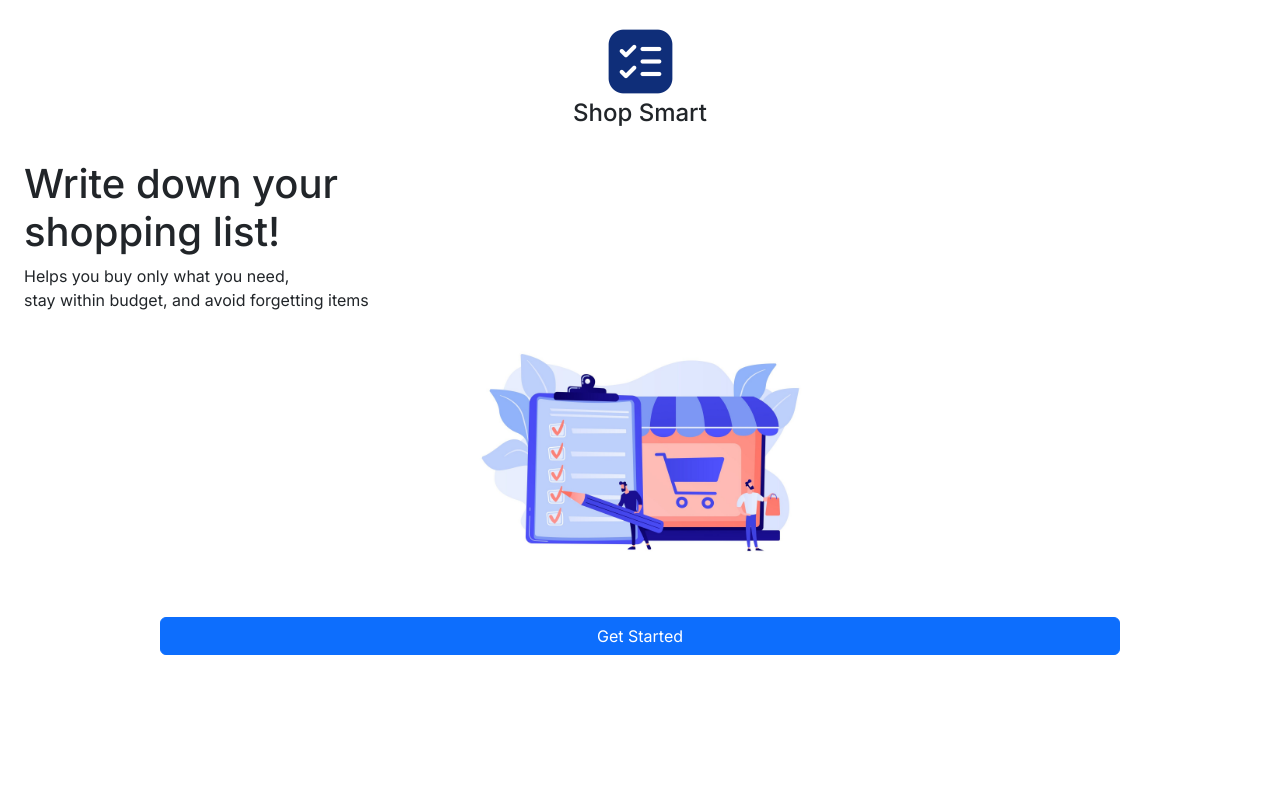
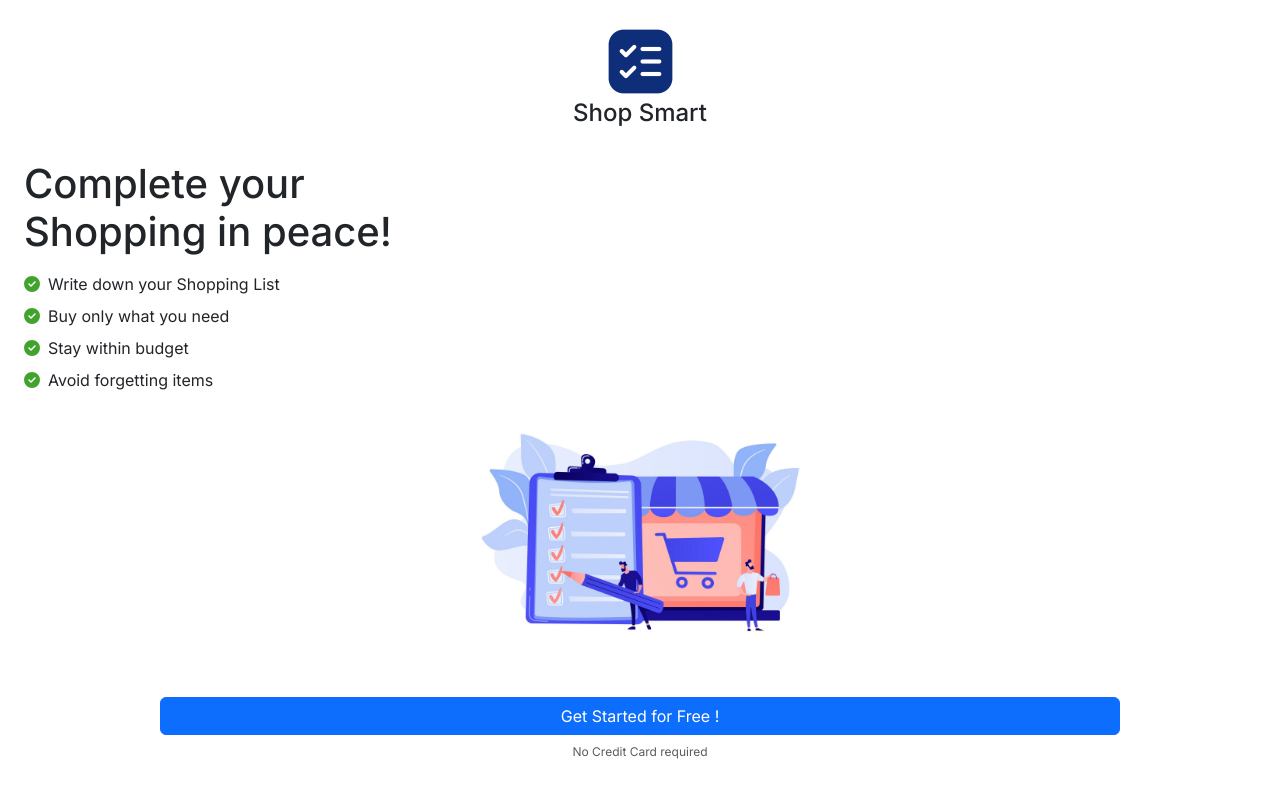
Before and after one commit to prajeesh-mp/shop-smart, a React (Create React App) app: page / in a window 1280 px wide. Shown: the top 796 px of the page. Built offline with nearby package versions, Linux system fonts and the light colour scheme.

Commit message:
Update: Get Started Content

```diff
--- a/src/pages/Welcome.tsx
+++ b/src/pages/Welcome.tsx
@@ -1,4 +1,6 @@
 import { Col, Row } from "react-bootstrap";
+import { FaCircleCheck } from "react-icons/fa6";
+import { FiCheck } from "react-icons/fi";
 import { Link } from "react-router-dom";
 
 function Welcome(): JSX.Element {
@@ -15,17 +17,32 @@ function Welcome(): JSX.Element {
         </div>
 
         <div className="ps-4">
-          <h1>
-            Write down your <br /> shopping list!
+          <h1 className="mb-3">
+            Complete your <br /> Shopping in peace!
           </h1>
 
-          <p>
-            Helps you buy only what you need,
-            <br /> stay within budget, and avoid forgetting items
-          </p>
+          <div className="d-flex flex-row align-items-center mb-2">
+            <FaCircleCheck color="#42a32c" className="me-2" />
+            <span>Write down your Shopping List</span>
+          </div>
+
+          <div className="d-flex flex-row align-items-center mb-2">
+            <FaCircleCheck color="#42a32c" className="me-2" />
+            <span>Buy only what you need</span>
+          </div>
+
+          <div className="d-flex flex-row align-items-center mb-2">
+            <FaCircleCheck color="#42a32c" className="me-2" />
+            <span>Stay within budget</span>
+          </div>
+
+          <div className="d-flex flex-row align-items-center mb-3">
+            <FaCircleCheck color="#42a32c" className="me-2" />
+            <span>Avoid forgetting items</span>
+          </div>
         </div>
 
-        <div className="d-flex flex-column justify-content-center align-items-center mt-4">
+        <div className="d-flex flex-column justify-content-center align-items-center mt-4 ">
           <img
             src="/assets/shop-smart-checklist.jpg"
             className="img-responsive"
@@ -33,8 +50,11 @@ function Welcome(): JSX.Element {
             alt="Shop Smart - Create and Manage your purchase list"
           />
           <Link to="/dashboard" className="btn btn-primary w-75 mt-5">
-            Get Started
+            Get Started for Free !
           </Link>
+          <span className="text-muted text-sm mt-2">
+            No Credit Card required
+          </span>
         </div>
       </Col>
     </Row>
```
